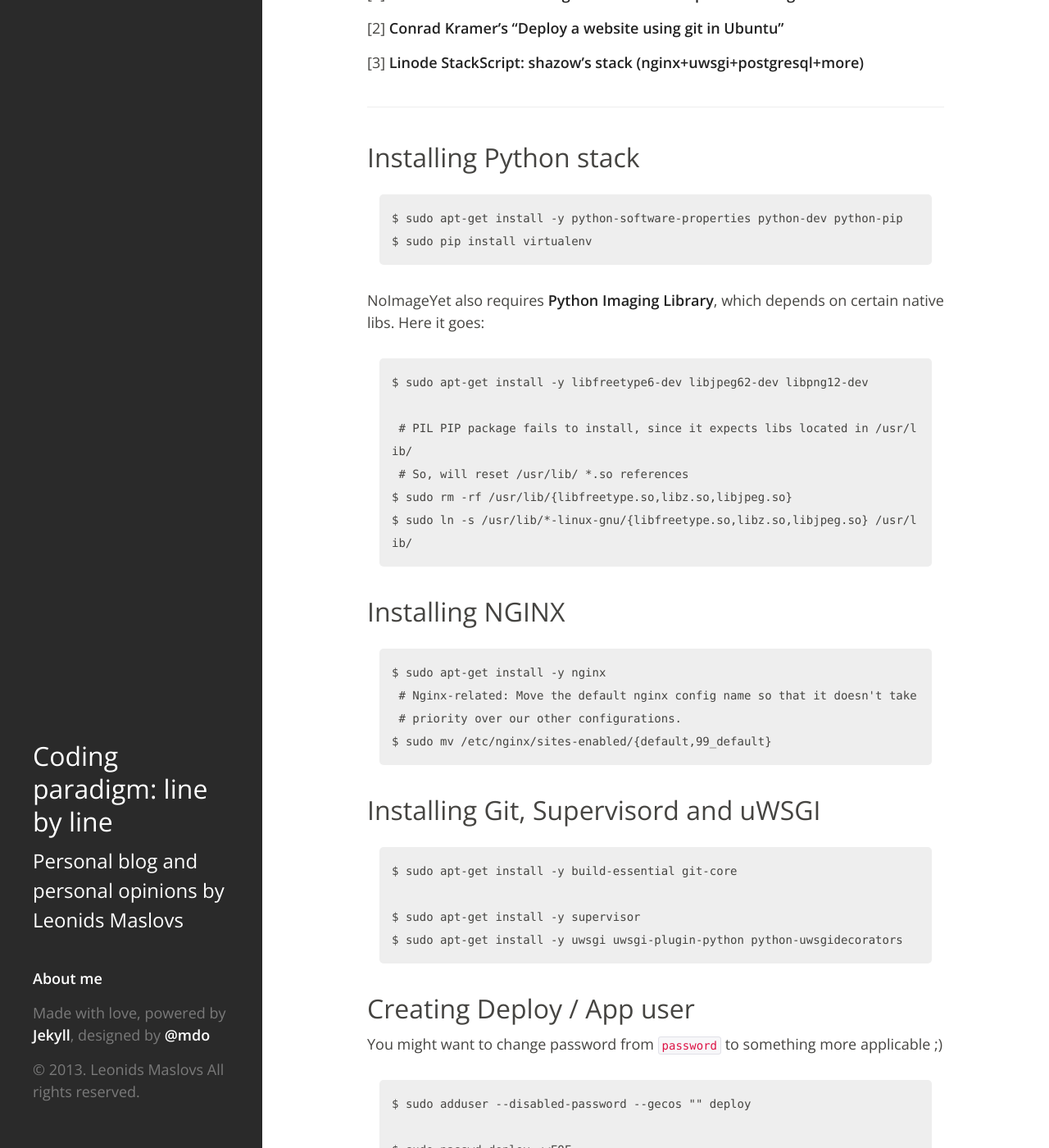
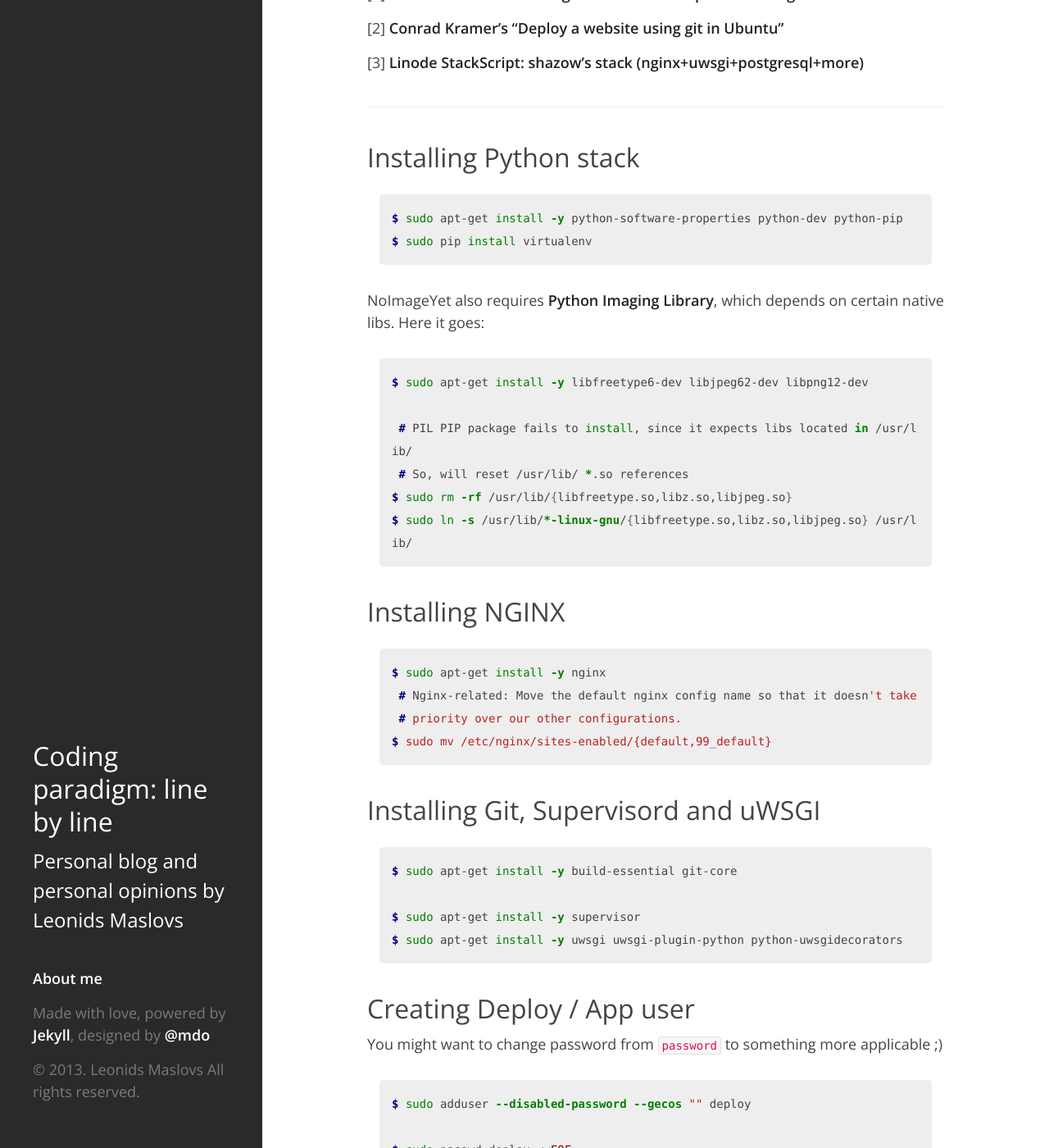
Before and after one commit to leonardinius/leonardinius.github.io, a Jekyll site: the page built from index.html, in a window 1280 px wide and 1400 px high, scrolled down 1860 px. Shown: the whole window at 82% size. Built offline with Jekyll 4.4.1, drawn with Linux system fonts in a browser that asks for light colours; Markdown is read by kramdown in place of the engine named in the settings; the list of posts is cut into pages by our own code.

Commit message:
Pygments  (code highlight) stylesheet added

```diff
--- a/_layouts/default.html
+++ b/_layouts/default.html
@@ -12,6 +12,7 @@
 
     <!-- CSS -->
     <link rel="stylesheet" href="/public/css/hyde.css">
+    <link rel="stylesheet" href="/public/css/pygments.css">
     <link rel="stylesheet" href="http://fonts.googleapis.com/css?family=Open+Sans:300,400italic,400,600,700|Abril+Fatface">
 
     <!-- Icons -->
--- /dev/null
+++ b/public/css/pygments.css
@@ -0,0 +1,61 @@
+.hll { background-color: #ffffcc }
+.c { color: #408080; font-style: italic } /* Comment */
+.err { border: 1px solid #FF0000 } /* Error */
+.k { color: #008000; font-weight: bold } /* Keyword */
+.o { color: #666666 } /* Operator */
+.cm { color: #408080; font-style: italic } /* Comment.Multiline */
+.cp { color: #BC7A00 } /* Comment.Preproc */
+.c1 { color: #408080; font-style: italic } /* Comment.Single */
+.cs { color: #408080; font-style: italic } /* Comment.Special */
+.gd { color: #A00000 } /* Generic.Deleted */
+.ge { font-style: italic } /* Generic.Emph */
+.gr { color: #FF0000 } /* Generic.Error */
+.gh { color: #000080; font-weight: bold } /* Generic.Heading */
+.gi { color: #00A000 } /* Generic.Inserted */
+.go { color: #888888 } /* Generic.Output */
+.gp { color: #000080; font-weight: bold } /* Generic.Prompt */
+.gs { font-weight: bold } /* Generic.Strong */
+.gu { color: #800080; font-weight: bold } /* Generic.Subheading */
+.gt { color: #0044DD } /* Generic.Traceback */
+.kc { color: #008000; font-weight: bold } /* Keyword.Constant */
+.kd { color: #008000; font-weight: bold } /* Keyword.Declaration */
+.kn { color: #008000; font-weight: bold } /* Keyword.Namespace */
+.kp { color: #008000 } /* Keyword.Pseudo */
+.kr { color: #008000; font-weight: bold } /* Keyword.Reserved */
+.kt { color: #B00040 } /* Keyword.Type */
+.m { color: #666666 } /* Literal.Number */
+.s { color: #BA2121 } /* Literal.String */
+.na { color: #7D9029 } /* Name.Attribute */
+.nb { color: #008000 } /* Name.Builtin */
+.nc { color: #0000FF; font-weight: bold } /* Name.Class */
+.no { color: #880000 } /* Name.Constant */
+.nd { color: #AA22FF } /* Name.Decorator */
+.ni { color: #999999; font-weight: bold } /* Name.Entity */
+.ne { color: #D2413A; font-weight: bold } /* Name.Exception */
+.nf { color: #0000FF } /* Name.Function */
+.nl { color: #A0A000 } /* Name.Label */
+.nn { color: #0000FF; font-weight: bold } /* Name.Namespace */
+.nt { color: #008000; font-weight: bold } /* Name.Tag */
+.nv { color: #19177C } /* Name.Variable */
+.ow { color: #AA22FF; font-weight: bold } /* Operator.Word */
+.w { color: #bbbbbb } /* Text.Whitespace */
+.mf { color: #666666 } /* Literal.Number.Float */
+.mh { color: #666666 } /* Literal.Number.Hex */
+.mi { color: #666666 } /* Literal.Number.Integer */
+.mo { color: #666666 } /* Literal.Number.Oct */
+.sb { color: #BA2121 } /* Literal.String.Backtick */
+.sc { color: #BA2121 } /* Literal.String.Char */
+.sd { color: #BA2121; font-style: italic } /* Literal.String.Doc */
+.s2 { color: #BA2121 } /* Literal.String.Double */
+.se { color: #BB6622; font-weight: bold } /* Literal.String.Escape */
+.sh { color: #BA2121 } /* Literal.String.Heredoc */
+.si { color: #BB6688; font-weight: bold } /* Literal.String.Interpol */
+.sx { color: #008000 } /* Literal.String.Other */
+.sr { color: #BB6688 } /* Literal.String.Regex */
+.s1 { color: #BA2121 } /* Literal.String.Single */
+.ss { color: #19177C } /* Literal.String.Symbol */
+.bp { color: #008000 } /* Name.Builtin.Pseudo */
+.vc { color: #19177C } /* Name.Variable.Class */
+.vg { color: #19177C } /* Name.Variable.Global */
+.vi { color: #19177C } /* Name.Variable.Instance */
+.il { color: #666666 } /* Literal.Number.Integer.Long */
```
